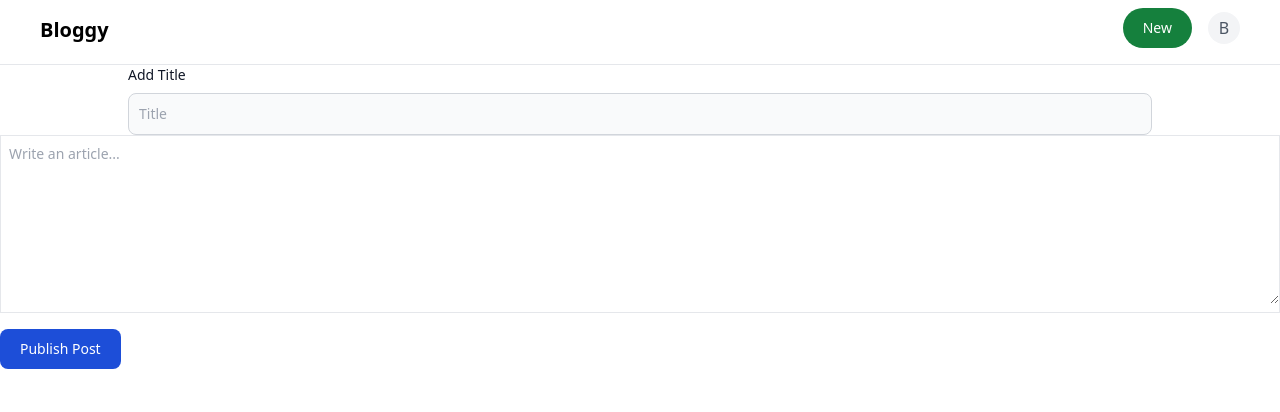
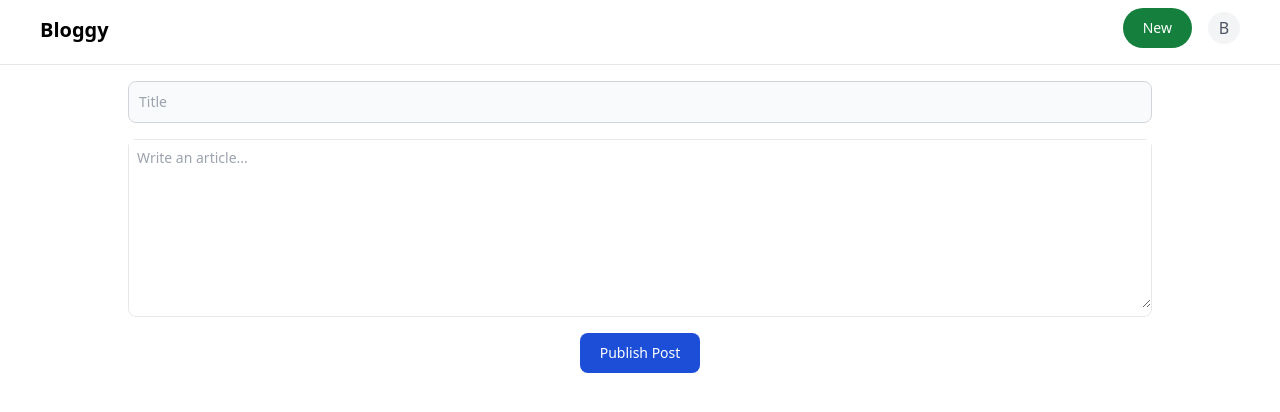
Before and after one commit to bhanupratap31/bloggy-app, a React (Vite) app in the folder frontend/: page /publish in a window 1280 px wide. Shown: the top 412 px of the page. Built offline with nearby package versions, Linux system fonts and the light colour scheme.

Commit message:
Fixed the /blogs route bug

```diff
--- a/frontend/src/components/Auth.tsx
+++ b/frontend/src/components/Auth.tsx
@@ -18,7 +18,7 @@ export const Auth = ({type}: {type: "signup" | "signin"}) => {
             const response = await axios.post(`${BACKEND_URL}/api/v1/user/${type==="signup"? "signup": "signin"}`, postInputs);
             const jwt = response.data;
             localStorage.setItem("token", jwt);
-            navigate("/blog");
+            navigate("/blogs");
         }catch(e){
             alert("Invalid credentials while signing " + `${type==="signup"? "up": "in"}`)
         }
--- a/frontend/src/components/BlogCard.tsx
+++ b/frontend/src/components/BlogCard.tsx
@@ -31,7 +31,7 @@ export const BlogCard = ({authorName, title, content, publishedDate, id}: BlogCa
         <div className="text-slate-400 font-thin text-sm pt-1">
             {`${Math.ceil(content.length/100)} min read`}
         </div>
-        <div className="bg-slate-200 h-1 w-full">
+        <div className="h-1 w-full">
         </div>
     </div>
     </Link>
--- a/frontend/src/components/Publish.tsx
+++ b/frontend/src/components/Publish.tsx
@@ -1,29 +1,54 @@
+import axios from "axios"
 import { AppBar } from "./AppBar"
+import { BACKEND_URL } from "../config"
+import { ChangeEvent, useState } from "react";
+import { useNavigate } from "react-router-dom";
 
 
 export const Publish = () => {
+    const [title, setTitle] = useState("");
+    const [description, setDescription] = useState("");
+    const navigate = useNavigate();
+
     return <div>
             <AppBar></AppBar>
-            <div className="flex justify-center w-full">
+            <div className="flex justify-center w-full mt-4">
                     <div className="max-w-screen-lg w-full">
-                        <label className="block mb-2 text-sm font-medium text-gray-900 dark:text-white">Add Title</label>
-                        <input type="text" className="bg-gray-50 border border-gray-300 text-gray-900 text-sm rounded-lg focus:ring-blue-500 focus:border-blue-500 block w-full p-2.5 " placeholder="Title"></input>
+                        <input onChange={(e)=>{
+                            setTitle(e.target.value)
+                        }} type="text" className="bg-gray-50 border border-gray-300 text-gray-900 text-sm rounded-lg focus:ring-blue-500 focus:border-blue-500 block w-full p-2.5 " placeholder="Title"></input>
                     </div>
             </div>
-            <TextEditor></TextEditor>
+            <TextEditor onChange = {(e)=> {
+                setDescription(e.target.value)
+            }}></TextEditor>
+            <div className="flex justify-center w-full">
+            <button onClick={ async () => {
+                const response = await axios.post(`${BACKEND_URL}/api/v1/blog`,{
+                    title,
+                    content: description,
+                }, {
+                    headers: {
+                        Authorization: localStorage.getItem("token")
+                    }
+                });
+                navigate(`/blog/${response.data.id}`)
+            }} type="submit" className="mt-4 inline-flex items-center px-5 py-2.5 text-sm font-medium text-center text-white bg-blue-700 rounded-lg focus:ring-4 focus:ring-blue-200 dark:focus:ring-blue-900 hover:bg-blue-800">
+                Publish Post
+            </button>
+            </div>
     </div>
 }
 
-function TextEditor(){
-    return <form>
-        <div className="w-full mb-4">
-            <div className="flex items-center justify-between border">
+function TextEditor({onChange}: {onChange: (e: ChangeEvent<HTMLTextAreaElement>) => void}){
+    return <div className="flex justify-center w-full mt-4">
+        <div className="max-w-screen-lg w-full mb-0">
+            <div className="flex justify-between border rounded-lg">
                 <div className="py-2 bg-white rounded-b-lg w-full">
                     <label className="sr-only">Publish post</label>
-                    <textarea id="editor" rows={8} className="block w-full px-0 text-sm text-gray-800 bg-white border-0 pl-2" placeholder="Write an article..." required></textarea>
+                    <textarea onChange={onChange} id="editor" rows={8} className="focus:outline-none block w-full px-0 text-sm text-gray-800 bg-white border-0 pl-2" placeholder="Write an article..." required></textarea>
                 </div>
             </div>
-            <button type="submit" className="mt-4 inline-flex items-center px-5 py-2.5 text-sm font-medium text-center text-white bg-blue-700 rounded-lg focus:ring-4 focus:ring-blue-200 dark:focus:ring-blue-900 hover:bg-blue-800">Publish Post</button>
         </div>
-</form>
+</div>
 }
```
Also changed, not shown: 1 other file (tests, documents, lock files or other folders).
